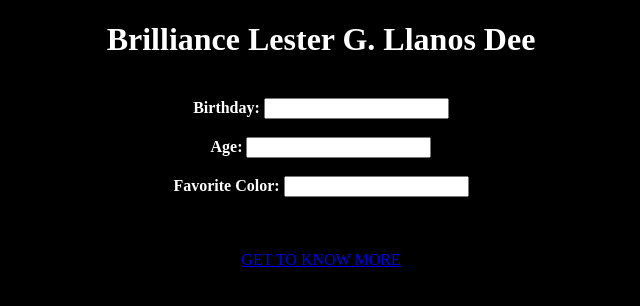
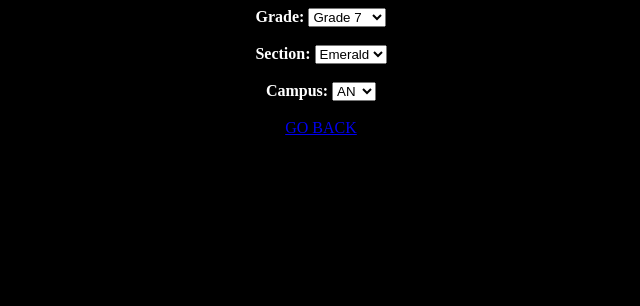
Before and after one commit to brilliance-1/warm-up-1, a plain HTML site: page index.html in a window 1280 px wide. Shown: the whole page, without its empty margins (319-959 px from the left). Drawn offline with Linux system fonts and the light colour scheme.

Commit message:
Update index.html

```diff
--- a/index.html
+++ b/index.html
@@ -3,7 +3,7 @@
 <head>
 	<meta charset="utf-8">
 	<meta name="viewport" content="width=device-width, initial-scale=1">
-	<title>index</title>
+	<title>about me</title>
 	<style>
 		body{
 			background-color: black;
@@ -22,13 +22,26 @@
 	</style>
 </head>
 <body>
-<h1>Brilliance Lester G. Llanos Dee</h1><br>
-<label for="text1"><b>Birthday:</b></label>
-<input type="text" id="text1" name="text1"><br><br>
-<label for="text2"><b>Age:</b></label>
-<input type="text" id="text2" name="text2"><br><br>
-<label for="text3"><b>Favorite Color:</b></label>
-<input type="text" id="text3" name="text3"><br><br><br><br>
-<a href="aboutme.html" target="self">GET TO KNOW MORE</a>
+<label for="select1"><b>Grade:</b></label>
+		<select id="select" name="select1" required>
+			<option value="Grade 7">Grade 7</option>
+			<option value="Grade 8">Grade 8</option>
+			<option value="Grade 9">Grade 9</option>
+			<option value="Grade 10">Grade 10</option>
+		</select><br><br>
+<label for="select2"><b>Section:</b></label>
+		<select id="select" name="select2" required>
+			<option value="Emerald">Emerald</option>
+			<option value="Ruby">Ruby</option>
+		</select><br><br>
+<label for="select3"><b>Campus:</b></label>
+		<select id="select" name="select3" required>
+			<option value="Angeles">AN</option>
+			<option value="Greenhills">GH</option>
+			<option value="Fairview">FV</option>
+			<option value="Sta. Ana">StA</option>
+			<option value="Las Piñas">LP</option>
+		</select><br><br>
+<a href="index.html" target="_self">GO BACK</a>
 </body>
 </html>
```
